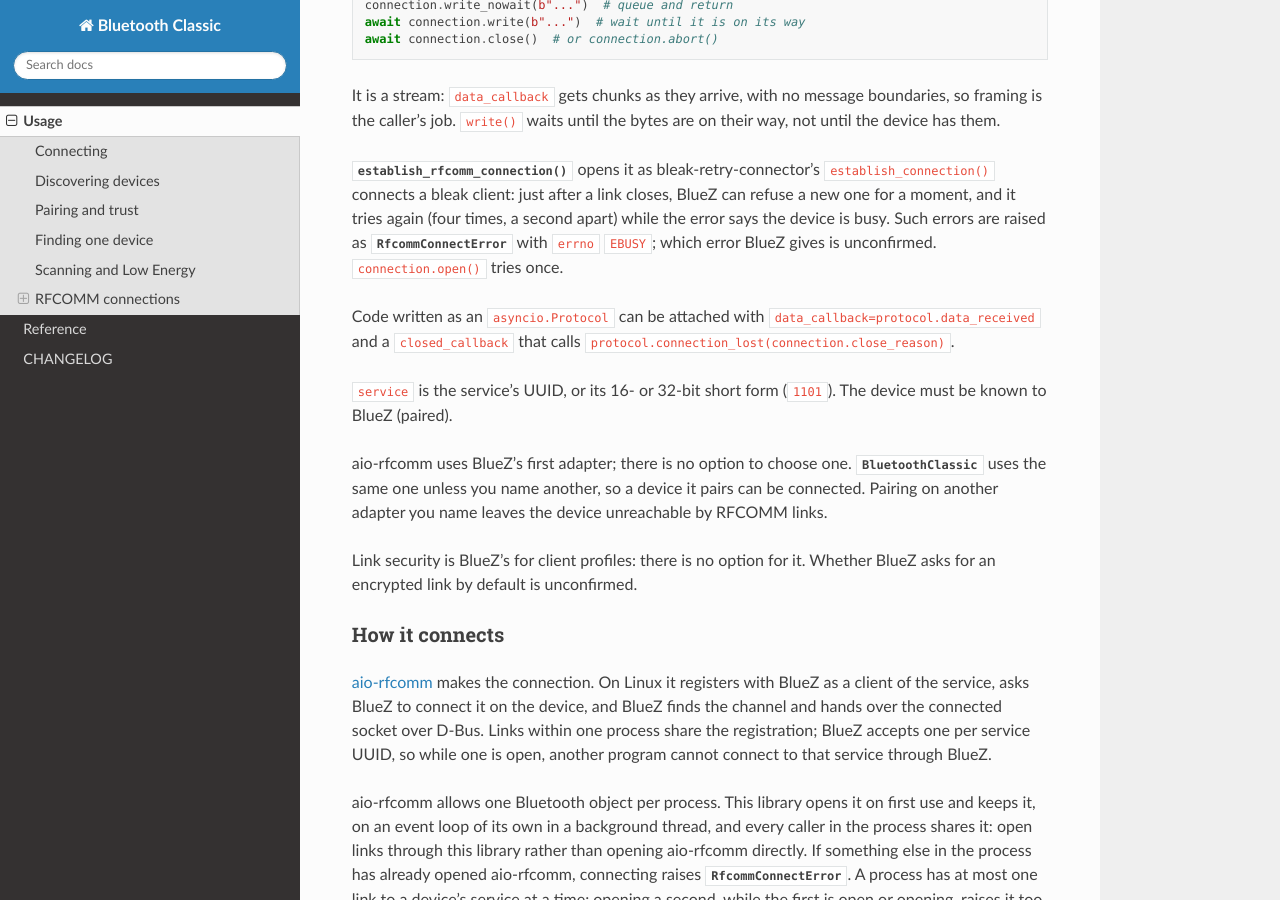
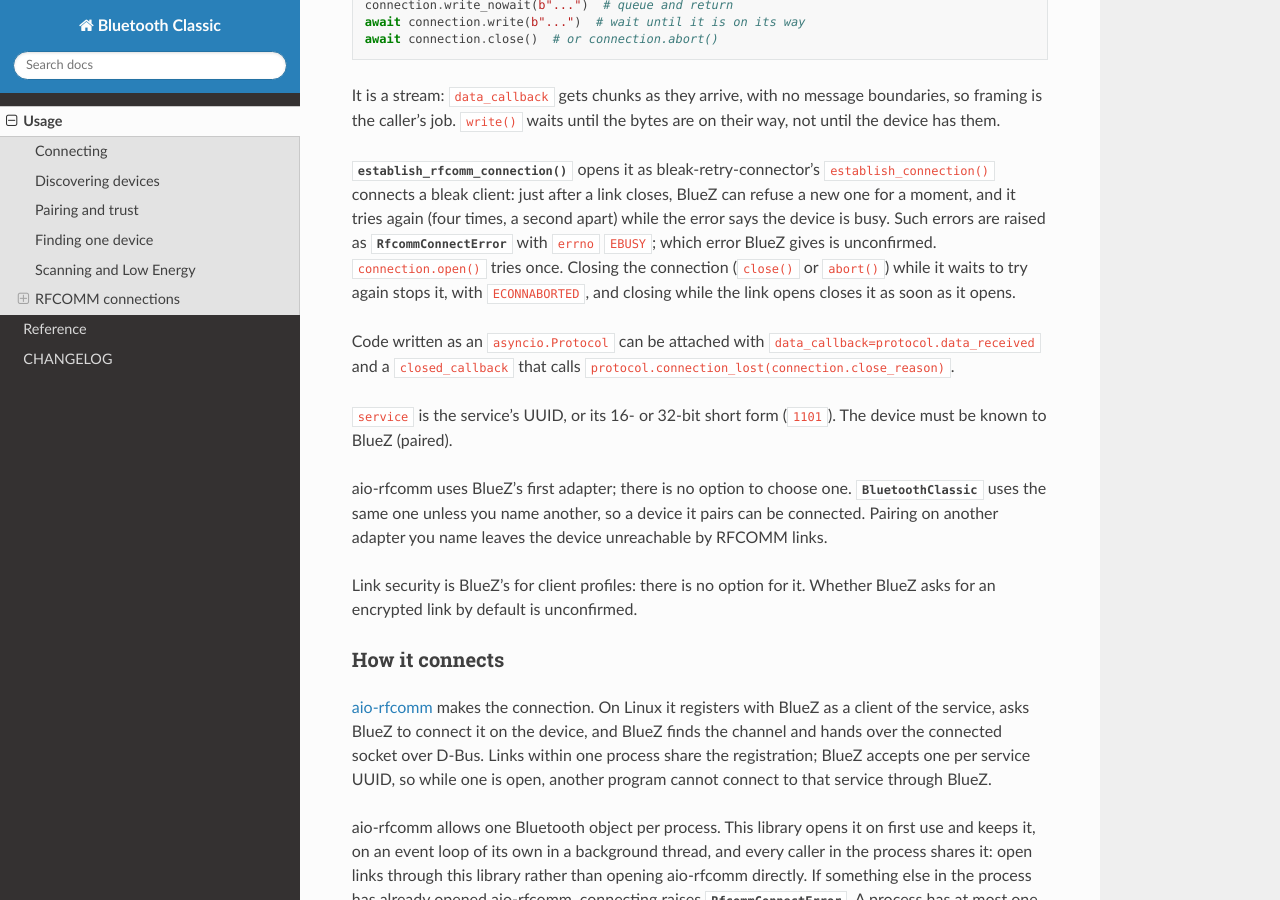
Before and after one commit to jeverley/bluetooth-classic, a Sphinx documentation site: the page built from docs/usage.md, in a window 1280 px wide and 900 px high, scrolled down 2002 px. Built offline with Sphinx 7.4.7 and the Read the Docs theme 3.1.0, drawn with Linux system fonts in a browser that asks for light colours.

Commit message:
docs: closing stops establish_rfcomm_connection() from trying again
Co-Authored-By: Claude Opus 5.5 <noreply@anthropic.com>
Claude-Session: https://claude.ai/code/session_01CciW4UG1YNtAD3yvwo7sxt

```diff
--- a/docs/usage.md
+++ b/docs/usage.md
@@ -107,7 +107,9 @@ just after a link closes, BlueZ can refuse a new one for a moment, and it
 tries again (four times, a second apart) while the error says the device is
 busy. Such errors are raised as {class}`~bluetooth_classic.RfcommConnectError`
 with `errno` `EBUSY`; which error BlueZ gives is unconfirmed.
-`connection.open()` tries once.
+`connection.open()` tries once. Closing the connection (`close()` or
+`abort()`) while it waits to try again stops it, with `ECONNABORTED`, and
+closing while the link opens closes it as soon as it opens.
 
 Code written as an `asyncio.Protocol` can be attached with
 `data_callback=protocol.data_received` and a `closed_callback` that calls
```
